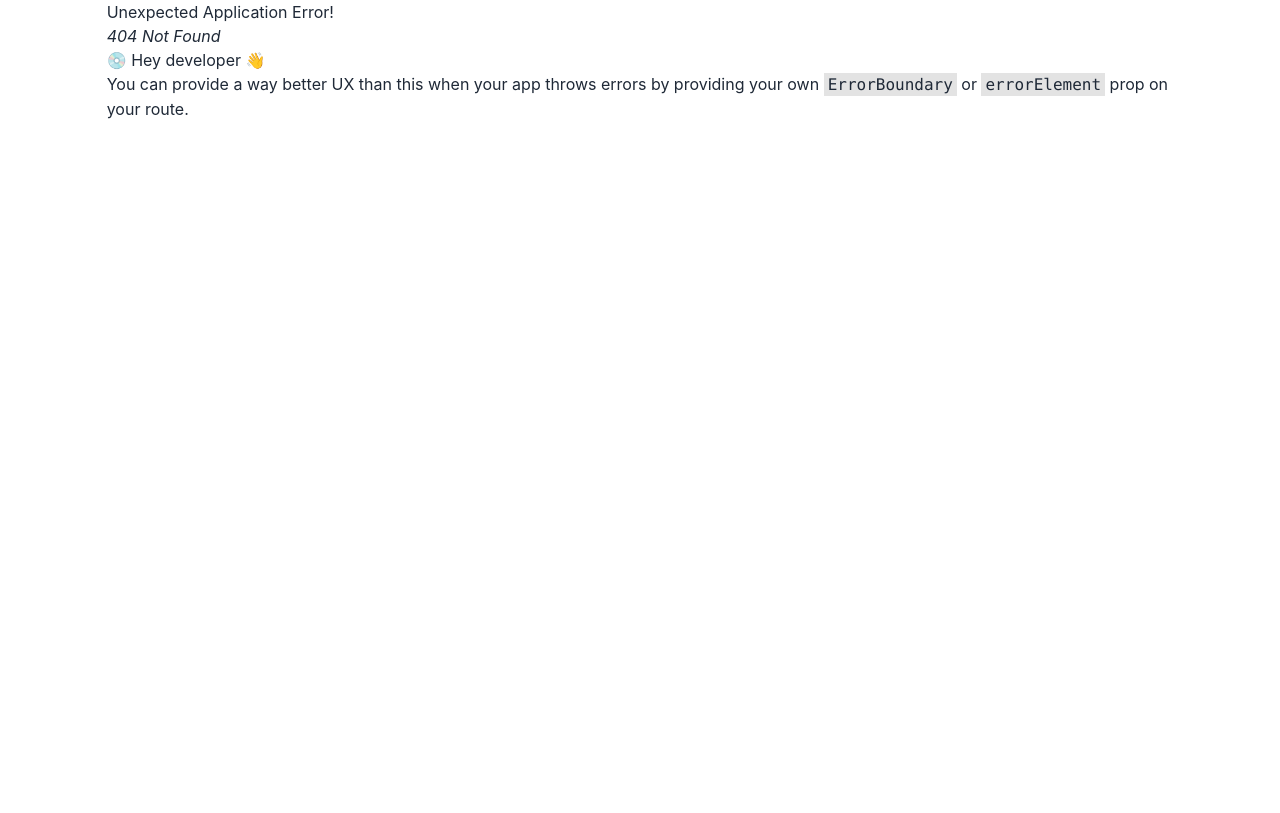
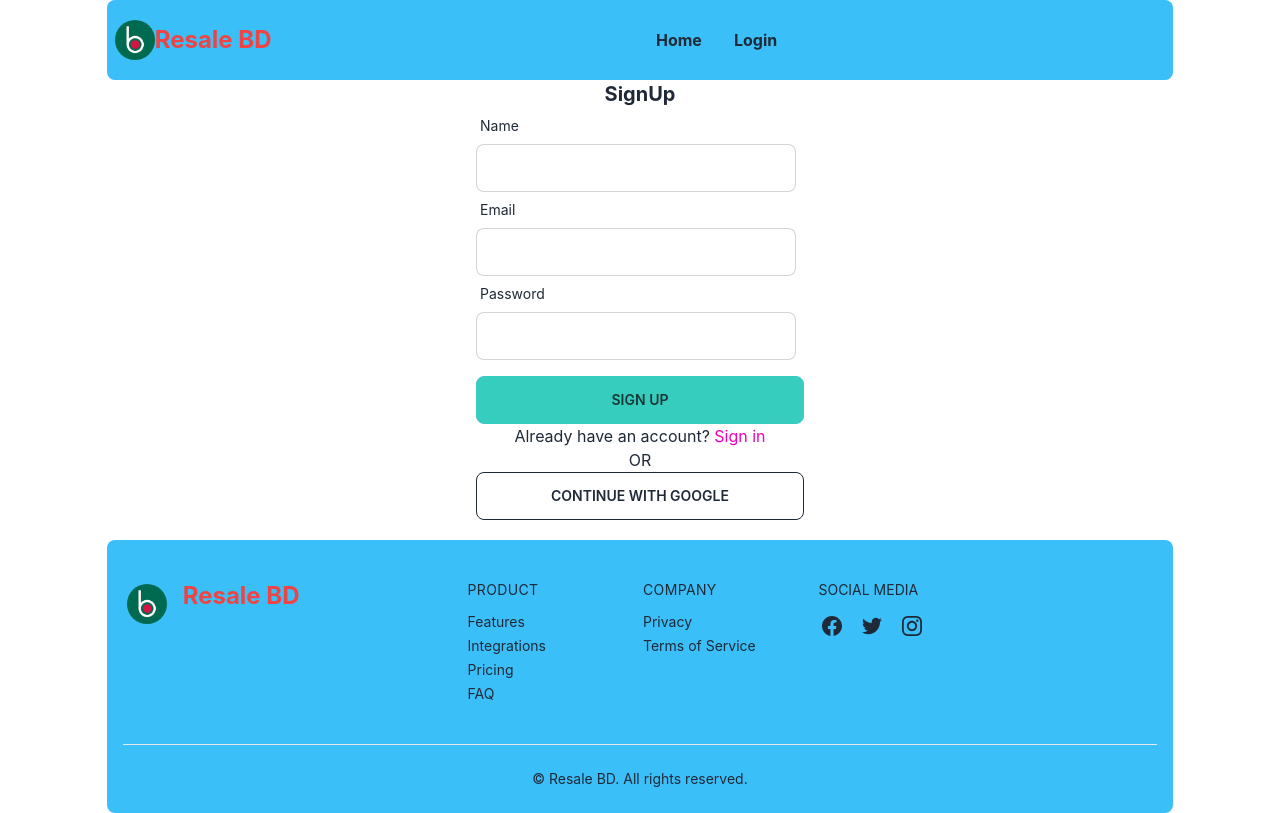
Before and after one commit to kingkor399/used-products-resale-clients-side, a React (Create React App) app: page /signup in a window 1280 px wide. Before the commit this address had no page. Built offline with nearby package versions, Linux system fonts and the light colour scheme.

Commit message:
third commit

```diff
--- a/package.json
+++ b/package.json
@@ -11,6 +11,7 @@
     "firebase": "^9.14.0",
     "react": "^18.2.0",
     "react-dom": "^18.2.0",
+    "react-hook-form": "^7.39.5",
     "react-router-dom": "^6.4.3",
     "react-scripts": "5.0.1",
     "web-vitals": "^2.1.4"
--- a/src/Pages/Home/Navbar/Navbar.js
+++ b/src/Pages/Home/Navbar/Navbar.js
@@ -5,6 +5,7 @@ const Navbar = () => {
     const menuItems =
         <>
             <li className='font-bold'><Link to='/'>Home</Link></li>
+            <li className='font-bold'><Link to='/signin'>Login</Link></li>
         </>
     return (
         <div className="navbar h-20 bg-info rounded-lg">
--- /dev/null
+++ b/src/Pages/Login/Signin.js
@@ -0,0 +1,34 @@
+import React, { useState } from 'react';
+import { useForm } from 'react-hook-form';
+import { Link } from 'react-router-dom';
+
+const Signin = () => {
+    const { handleSubmit, formState: { errors }, register } = useForm();
+    const [loginerror, setLoginError] = useState('');
+    return (
+        <div className='h-[400px] flex justify-center items-center'>
+            <div className='w-96 p-7 bg-base-200 rounded-lg'>
+                <h2 className='text-xl font-bold text-center'>Login</h2>
+                <form onSubmit={handleSubmit()}>
+                    <div className="form-control w-full max-w-xs">
+                        <label className="label"><span className="label-text">Email</span></label>
+                        <input {...register("email", { required: "Email Address is required" })} type='text' className="input input-bordered w-full max-w-xs" />
+                        {errors.email && <p className='text-red-600' role="alert">{errors.email?.message}</p>}
+                    </div>
+                    <div className="form-control w-full max-w-xs">
+                        <label className="label"><span className="label-text">Password</span></label>
+                        <input  {...register("password", { required: "Password is required", minLength: { value: 6, message: 'Password must be at least 6 character' } })} type='password' className="input input-bordered w-full max-w-xs" />
+                        {errors.password && <p className='text-red-600' role='alert'>{errors.password.message}</p>}
+                    </div>
+                    <input type="submit" value='Sign in' className='btn mt-4 btn-black font-bold w-full' />
+                    <div>
+                        {loginerror && <p className='text-red-600'>{loginerror}</p>}
+                    </div>
+                </form>
+                <p>Don't have an account? <Link className='text-secondary text-center' to='/signup'>Create new account</Link></p>
+            </div>
+        </div>
+    );
+};
+
+export default Signin;
--- /dev/null
+++ b/src/Pages/SignUp/SignUp.js
@@ -0,0 +1,41 @@
+import React from 'react';
+import { useForm } from 'react-hook-form';
+import { Link } from 'react-router-dom';
+
+const SignUp = () => {
+    const { register, formState: { errors }, handleSubmit } = useForm();
+    return (
+        <div className='h-[400px] flex justify-center items-center mb-10 mt-5'>
+            <div className='w-96 p-7'>
+                <h2 className='text-xl font-bold text-center'>SignUp</h2>
+                <form onSubmit={handleSubmit()}>
+                    <div className="form-control w-full max-w-xs">
+                        <label className="label"><span className="label-text">Name</span></label>
+                        <input {...register("name", { required: "name is required" })} type='text' className="input input-bordered w-full max-w-xs" />
+                        {errors.name && <p className='text-red-600' role='alert'>{errors.name.message}</p>}
+                    </div>
+                    <div className="form-control w-full max-w-xs">
+                        <label className="label"><span className="label-text">Email</span></label>
+                        <input {...register("email", { required: "Email Address is required" })} type='email' className="input input-bordered w-full max-w-xs" />
+                        {errors.email && <p className='text-red-600' role='alert'>{errors.email?.message}</p>}
+                    </div>
+                    <div className="form-control w-full max-w-xs">
+                        <label className="label"><span className="label-text">Password</span></label>
+                        <input {...register("password", {
+                            required: "Password is required",
+                            minLength: { value: 6, message: 'Password at least 6 character' },
+                            // pattern: { value: /^(?=.*[A-Z].*[A-Z])(?=.*[!@#$&*])(?=.*[0-9])/, message: "Password must be strong" }
+                        })} type='password' className="input input-bordered w-full max-w-xs" />
+                        {errors.password && <p className='text-red-600' role='alert'>{errors.password.message}</p>}
+                    </div>
+                    <input type="submit" value='Sign Up' className='btn btn-accent w-full mt-4' />
+                </form>
+                <p className='text-center'>Already have an account? <Link className='text-secondary text-center' to='/signin'>Sign in</Link></p>
+                <p className='text-center'>OR</p>
+                <button className='btn btn-outline w-full'>CONTINUE WITH GOOGLE</button>
+            </div>
+        </div>
+    );
+};
+
+export default SignUp;
--- a/src/firebase/firebase.js
+++ b/src/firebase/firebase.js
@@ -15,3 +15,4 @@ const firebaseConfig = {
 
 // Initialize Firebase
 const app = initializeApp(firebaseConfig);
+export default app;
```
Also changed, not shown: src/Routes/Routes.js (+10 -0 lines), 1 other file (tests, documents, lock files or other folders).
